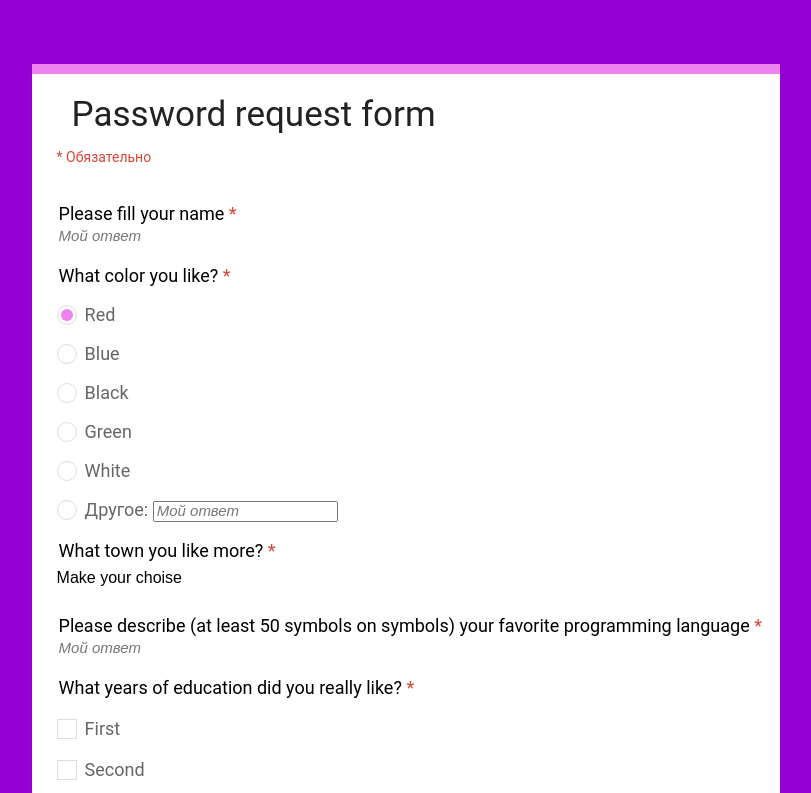
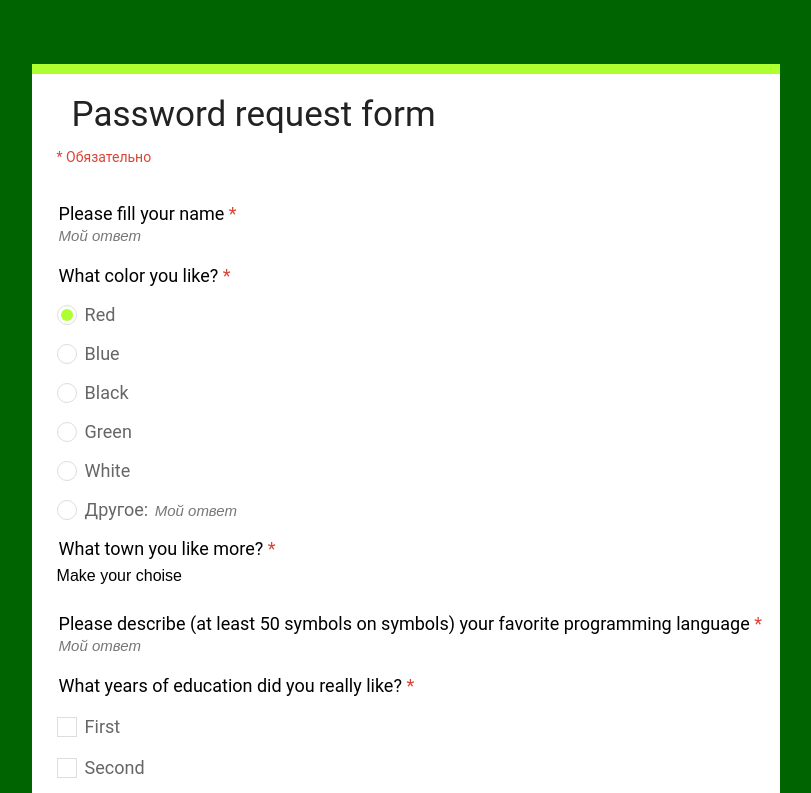
Before and after one commit to Lina-Khan/lab3, a plain HTML site: page index.html in a window 1280 px wide. Both pictures are taken after a click on the label "Red". Shown: the top 793 px of the page, without its empty margins (234-1045 px from the left). Drawn offline with nearby package versions, Linux system fonts and the light colour scheme.

Commit message:
style  fix

```diff
--- a/style.css
+++ b/style.css
@@ -14,9 +14,16 @@
     font-style: italic;
 }
 :-ms-input-placeholder { /* Internet Explorer 10-11 */
-    color:    #777;
+    color: #777;
     font-size: 15px;
     font-style: italic;
+}
+input{
+    border: none;
+}
+
+input:focus{
+    outline: none;
 }
 
 body {
@@ -33,7 +40,7 @@ body {
 
 .backhead{
     height: 5%;
-    background-color: darkviolet;
+    background-color: darkgreen;
     padding: 5%;
 }
 
@@ -53,7 +60,7 @@ body {
 header
 {
     height:10%;
-    border-top:10px solid violet;
+    border-top:10px solid greenyellow;
     position: static;
     top:0px;
 }
@@ -90,7 +97,8 @@ legend{
 
 
 .textInput:focus{
-    border-bottom: 2px solid violet;
+    border-bottom: 2px solid greenyellow;
+    outline: none;
     animation-name: inputLine;
     animation-duration: 0.5s;
 }
@@ -137,7 +145,7 @@ legend{
     content: '';
     width: 12px;
     height: 12px;
-    background: violet;
+    background: greenyellow;
     position: absolute;
     top: 4px;
     left: 4px;
```
